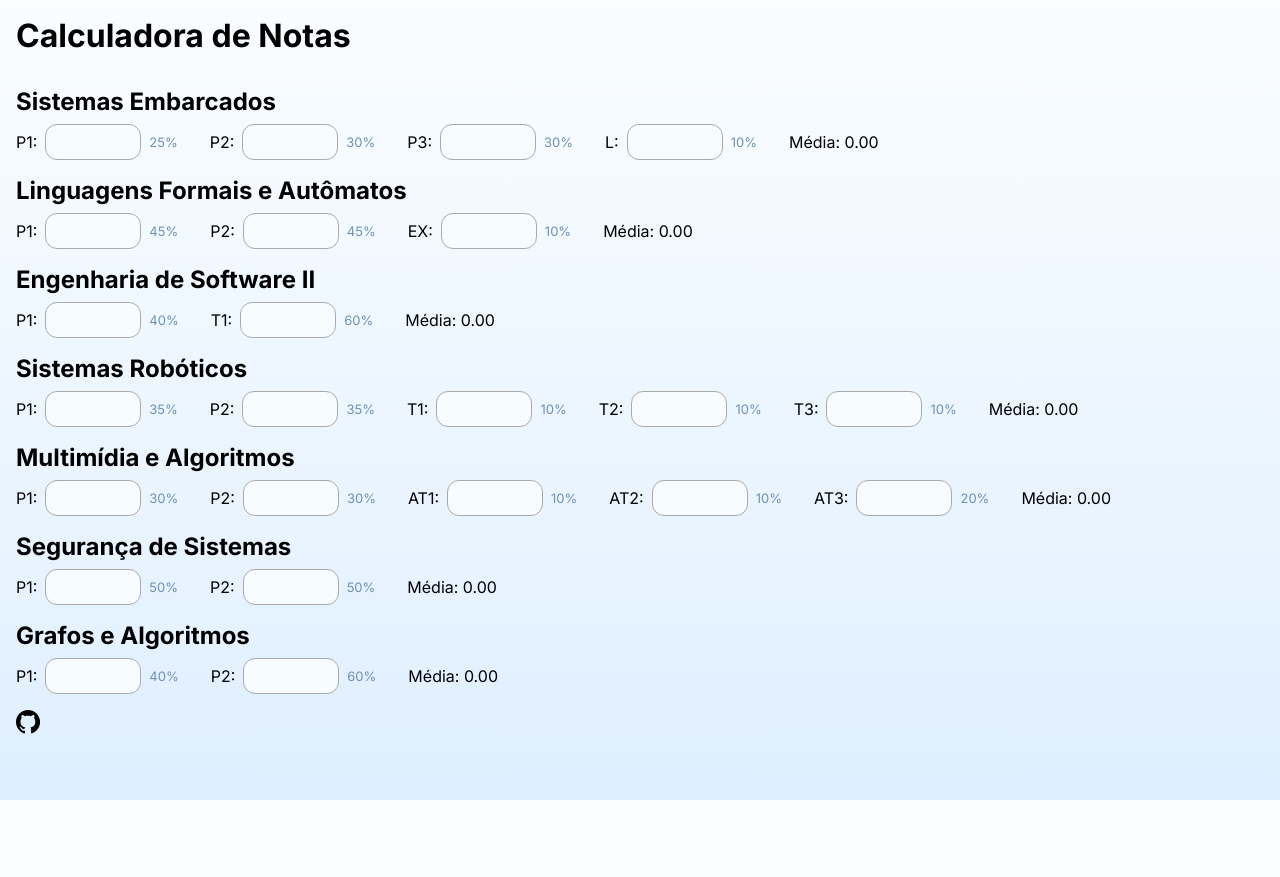
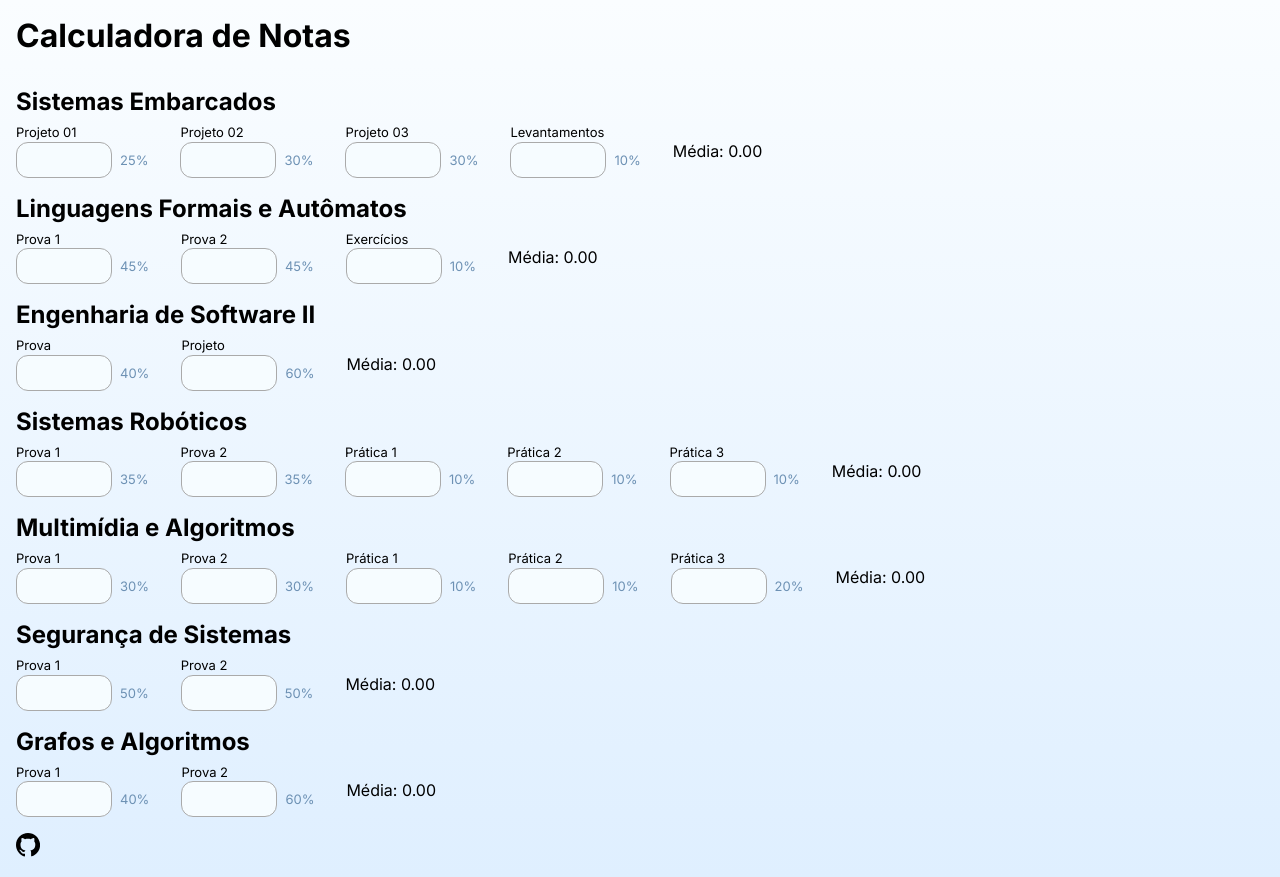
Before and after one commit to Bygrilinho/notaseep, a Next.js app: page / in a window 1280 px wide. Before the commit the page ends 800 px from the top, so only its background shows below. Built offline with nearby package versions, Linux system fonts and the light colour scheme.

Commit message:
Nomes para as notas

```diff
--- a/components/subject.module.css
+++ b/components/subject.module.css
@@ -6,10 +6,16 @@
   margin-bottom: 1rem;
 }
 
-.grade {
+.grade .content {
   display: flex;
   gap: 0.5rem;
   align-items: center;
+}
+
+.grade label {
+  font-size: small;
+  display: block;
+  margin-bottom: 0.1rem;
 }
 
 .grade input[type="text"] {
@@ -46,7 +52,7 @@
   }
 
   .weight {
-    color: #41538f;
+    color: #6779b6;
   }
 }
 
--- a/components/subject.tsx
+++ b/components/subject.tsx
@@ -82,7 +82,8 @@ function SubjectComponent({ subject }: { subject: Subject }) {
       <div className={styles.grades} id={id}>
         {weights.map((weight) => (
           <div className={styles.grade} key={weight.id}>
-            <label htmlFor={`${id}-${weight.id}`}>{weight.id.toUpperCase()}:</label>
+            <label htmlFor={`${id}-${weight.id}`}>{weight.name}</label>
+            <div className={styles.content}>
               <input
                 type="text"
                 id={`${id}-${weight.id}`}
@@ -90,6 +91,7 @@ function SubjectComponent({ subject }: { subject: Subject }) {
                 onInput={calculateAverage} // Trigger recalculation and save on input
               />
               <p className={styles.weight}>{weight.value*100}%</p>
+            </div>
           </div>
         ))}
         <p id={`${id}-result`}>Média: {average.toPrecision(3)}</p>
--- a/public/default.json
+++ b/public/default.json
@@ -6,18 +6,22 @@
       "weights": [
         {
           "id": "p1",
+          "name": "Projeto 01",
           "value": 0.25
         },
         {
           "id": "p2",
+          "name": "Projeto 02",
           "value": 0.3
         },
         {
           "id": "p3",
+          "name": "Projeto 03",
           "value": 0.3
         },
         {
           "id": "l",
+          "name": "Levantamentos",
           "value": 0.1
         }
       ]
@@ -28,14 +32,17 @@
       "weights": [
         {
           "id": "p1",
+          "name": "Prova 1",
           "value": 0.45
         },
         {
           "id": "p2",
+          "name": "Prova 2",
           "value": 0.45
         },
         {
           "id": "ex",
+          "name": "Exercícios",
           "value": 0.1
         }
       ]
@@ -46,10 +53,12 @@
       "weights": [
         {
           "id": "p1",
+          "name": "Prova",
           "value": 0.4
         },
         {
           "id": "t1",
+          "name": "Projeto",
           "value": 0.6
         }
       ]
@@ -60,22 +69,27 @@
       "weights": [
         {
           "id": "p1",
+          "name": "Prova 1",
           "value": 0.35
         },
         {
           "id": "p2",
+          "name": "Prova 2",
           "value": 0.35
         },
         {
           "id": "t1",
+          "name": "Prática 1",
           "value": 0.1
         },
         {
           "id": "t2",
+          "name": "Prática 2",
           "value": 0.1
         },
         {
           "id": "t3",
+          "name": "Prática 3",
           "value": 0.1
         }
       ]
@@ -86,22 +100,27 @@
       "weights": [
         {
           "id": "p1",
+          "name": "Prova 1",
           "value": 0.3
         },
         {
           "id": "p2",
+          "name": "Prova 2",
           "value": 0.3
         },
         {
           "id": "at1",
+          "name": "Prática 1",
           "value": 0.1
         },
         {
           "id": "at2",
+          "name": "Prática 2",
           "value": 0.1
         },
         {
           "id": "at3",
+          "name": "Prática 3",
           "value": 0.2
         }
       ]
@@ -112,10 +131,12 @@
       "weights": [
         {
           "id": "p1",
+          "name": "Prova 1",
           "value": 0.5
         },
         {
           "id": "p2",
+          "name": "Prova 2",
           "value": 0.5
         }
       ]
@@ -126,10 +147,12 @@
       "weights": [
         {
           "id": "p1",
+          "name": "Prova 1",
           "value": 0.4
         },
         {
           "id": "p2",
+          "name": "Prova 2",
           "value": 0.6
         }
       ]
--- a/types/subject.d.ts
+++ b/types/subject.d.ts
@@ -1,5 +1,6 @@
 type Weight = {
   id: string;
+  name: string;
   value: number;
 };
 
```
Lines whose indentation alone changed are shown as unchanged.
